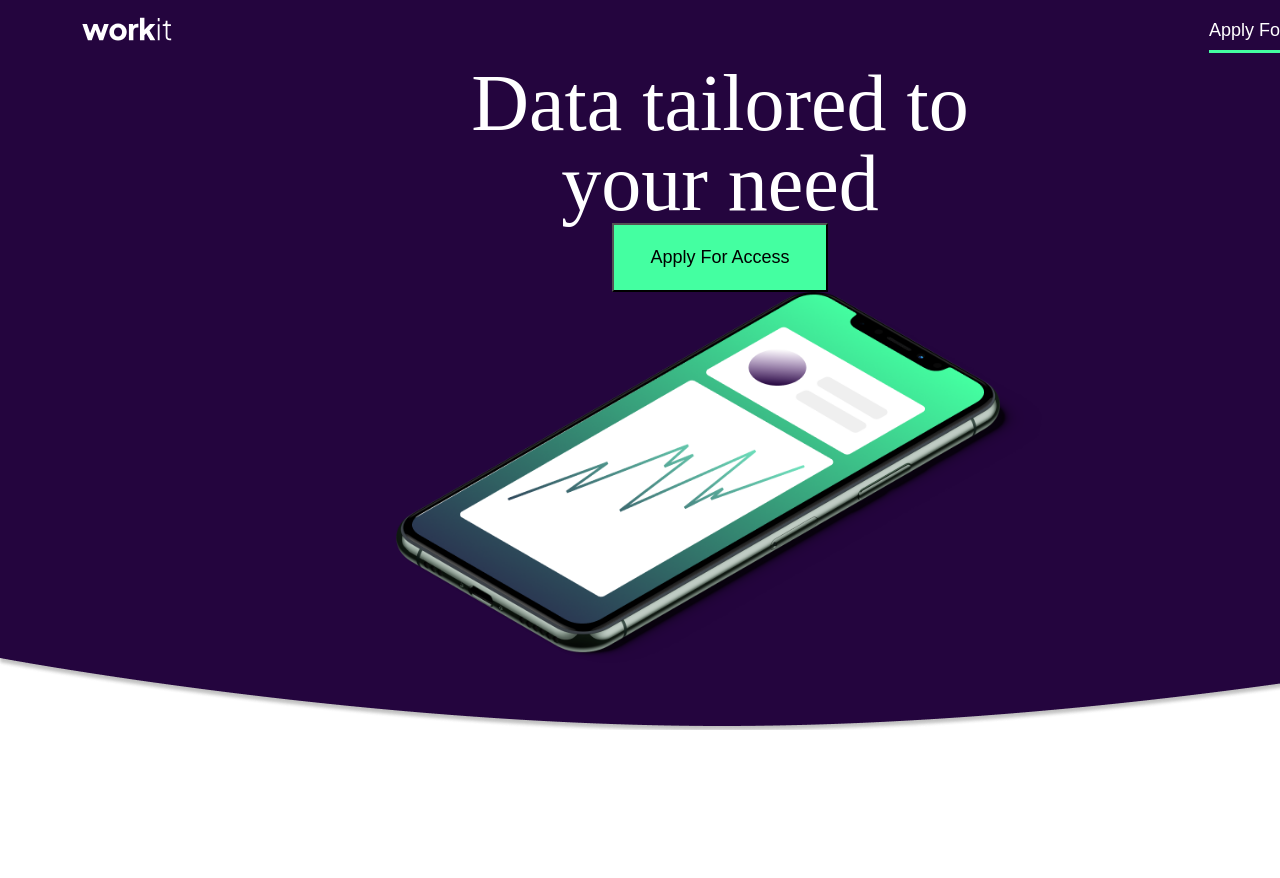
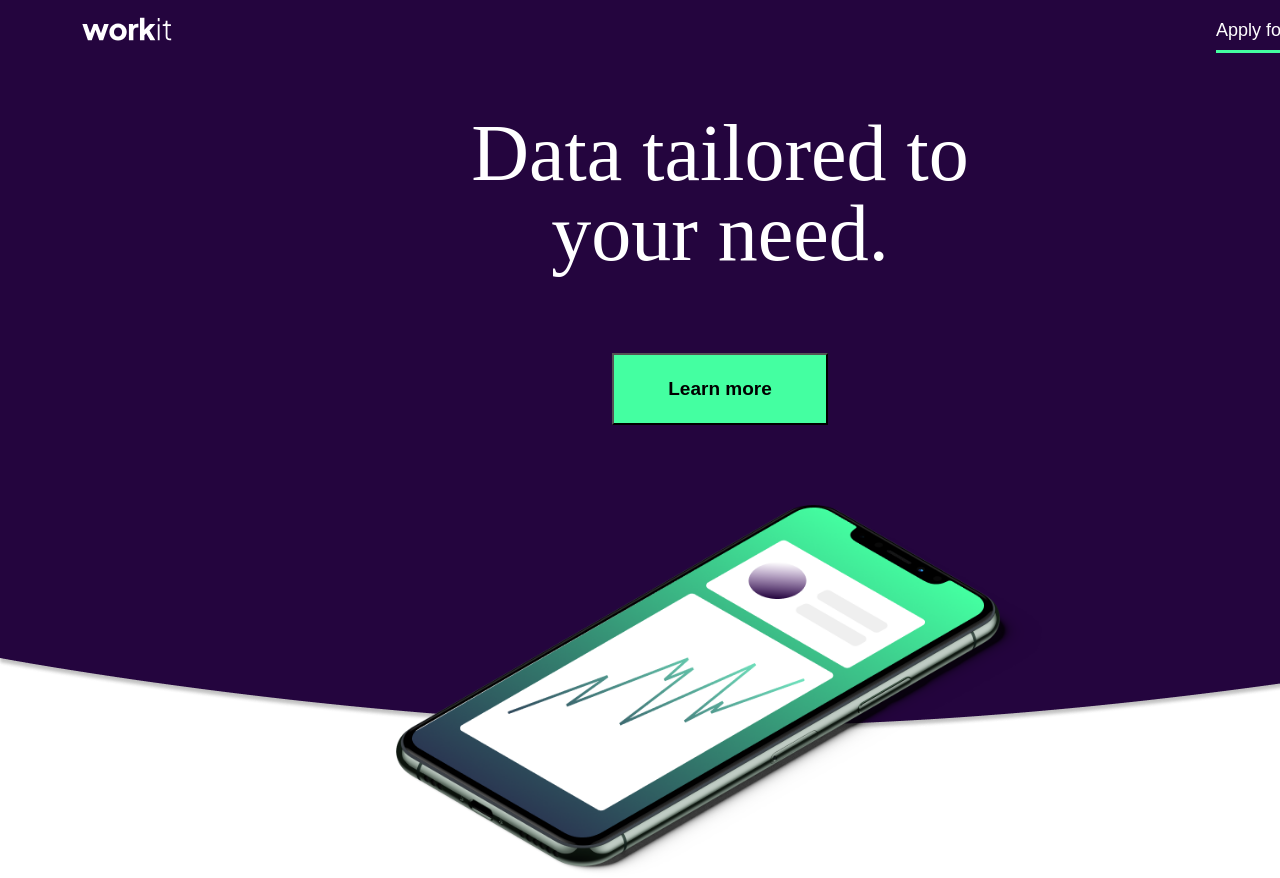
Before and after one commit to PiriyaLapa/workit-landing-page, a React (Create React App) app: page / in a window 1280 px wide. Shown: the top 878 px of the page. Before the commit the page ends 800 px from the top, so only its background shows below. Built offline with nearby package versions, Linux system fonts and the light colour scheme.

Commit message:
update header

```diff
--- a/src/Components/ButtonComponents.tsx
+++ b/src/Components/ButtonComponents.tsx
@@ -6,9 +6,8 @@ const StylePrimaryBtn = styled.button<{ theme: typeof theme }>`
   height: 3.813em;
   width: 15%;
   background-color: ${(props) => props.theme.EncaplyptusColor};
-  text-transform: capitalize;
-  font-size: 18px;
-  font-weight: 400;
+  font-size: 19px;
+  font-weight: 800;
 
   &:hover {
     background-color: ${(props) => props.theme.darkPurpleColor};
@@ -26,6 +25,8 @@ const StyleSecondary = styled(StylePrimaryBtn)`
     width:auto;
     height:43px;
     margin-right:10px;
+    font-size:18px;
+    font-weight:400;
     &:hover {
         border:none;
         color:${(props) => props.theme.EncaplyptusColor};
@@ -35,12 +36,12 @@ const StyleSecondary = styled(StylePrimaryBtn)`
 
 export class PrimaryBtn extends Component {
   render(): ReactNode {
-    return <StylePrimaryBtn theme={theme}>apply for access</StylePrimaryBtn>;
+    return <StylePrimaryBtn theme={theme}>Learn more</StylePrimaryBtn>;
   }
 }
 
 export class SecondaryBtn extends Component {
   render(): ReactNode {
-    return <StyleSecondary theme={theme}>apply for access</StyleSecondary>;
+    return <StyleSecondary theme={theme}>Apply for access</StyleSecondary>;
   }
 }
--- a/src/Components/Header.tsx
+++ b/src/Components/Header.tsx
@@ -24,10 +24,15 @@ const HeaderContainer = styled.div<{
 const InnerBox = styled.div`
   display: block;
   align-items: center;
+  * {
+    margin: 0 auto;
+  }
+  :nth-child(2){
+    margin: 80px 0;
+  }
 `;
 
 const TitleHeader = styled.span`
-  margin: 0 auto;
   width: 40%;
   height: auto;
   font-family: "Fraunces 144pt";
@@ -36,6 +41,7 @@ const TitleHeader = styled.span`
   line-height: 80px;
   text-align: center;
   display: block;
+  margin-top: 50px;
 `;
 
 export default class Header extends Component {
@@ -44,7 +50,7 @@ export default class Header extends Component {
       <HeaderContainer theme={theme} urlImg={{ ImgContainer }}>
         <Navbar />
         <InnerBox>
-          <TitleHeader>Data tailored to your need</TitleHeader>
+          <TitleHeader>Data tailored to your need.</TitleHeader>
           <PrimaryBtn />
           <HeroImg urlImg={HeroImgSource} />
         </InnerBox>
```
